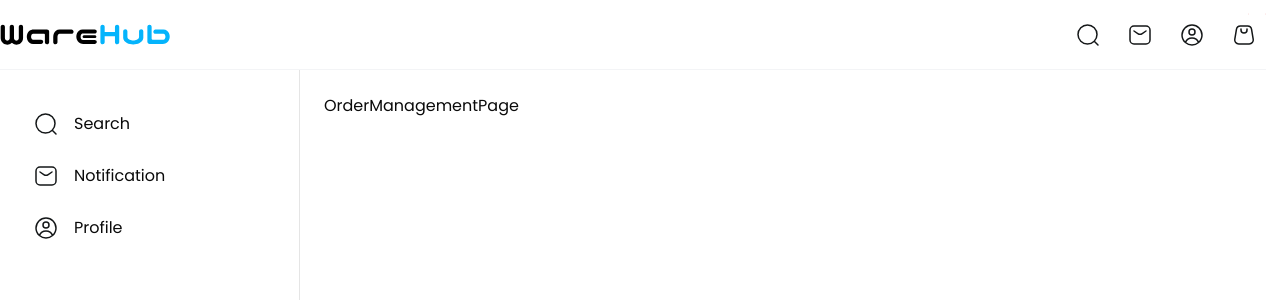
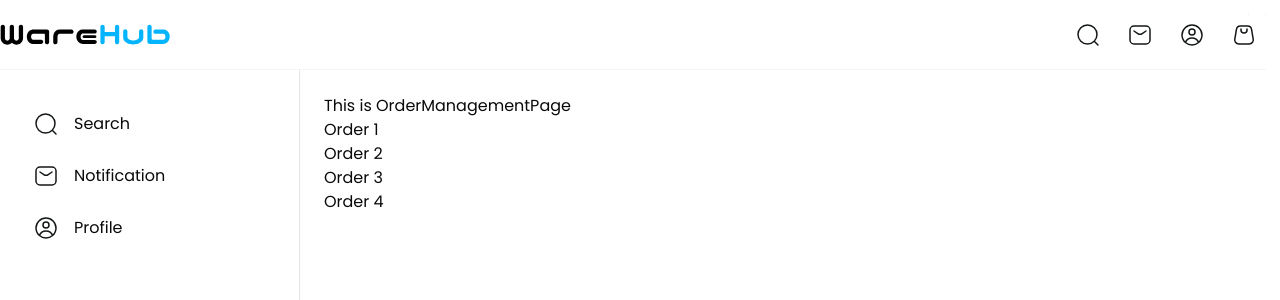
Before and after one commit to DTI-Final-Project-Group-3/frontend, a Next.js app: page /admin/order-management in a window 1280 px wide. Shown: the top 300 px of the page. Built offline with nearby package versions, Linux system fonts and the light colour scheme.

Commit message:
edit : edit routes

```diff
--- a/src/app/(admin)/admin/order-management/page.tsx
+++ b/src/app/(admin)/admin/order-management/page.tsx
@@ -1,9 +1,15 @@
-import React from 'react'
+import React from "react";
 
 const OrderManagementPage = () => {
   return (
-    <div>OrderManagementPage</div>
-  )
-}
+    <main>
+      This is OrderManagementPage
+      <div>Order 1</div>
+      <div>Order 2</div>
+      <div>Order 3</div>
+      <div>Order 4</div>
+    </main>
+  );
+};
 
-export default OrderManagementPage
+export default OrderManagementPage;
```
